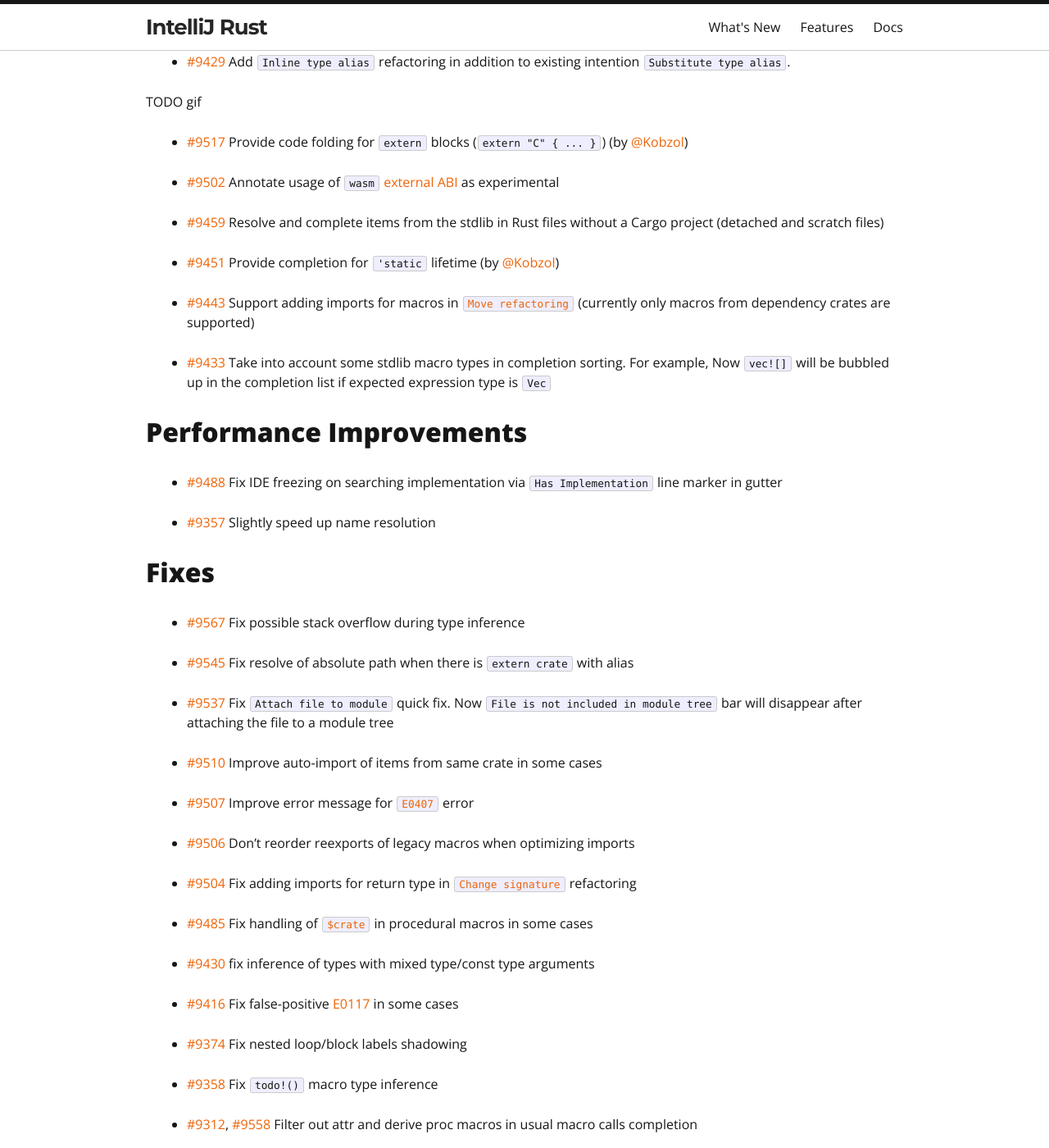
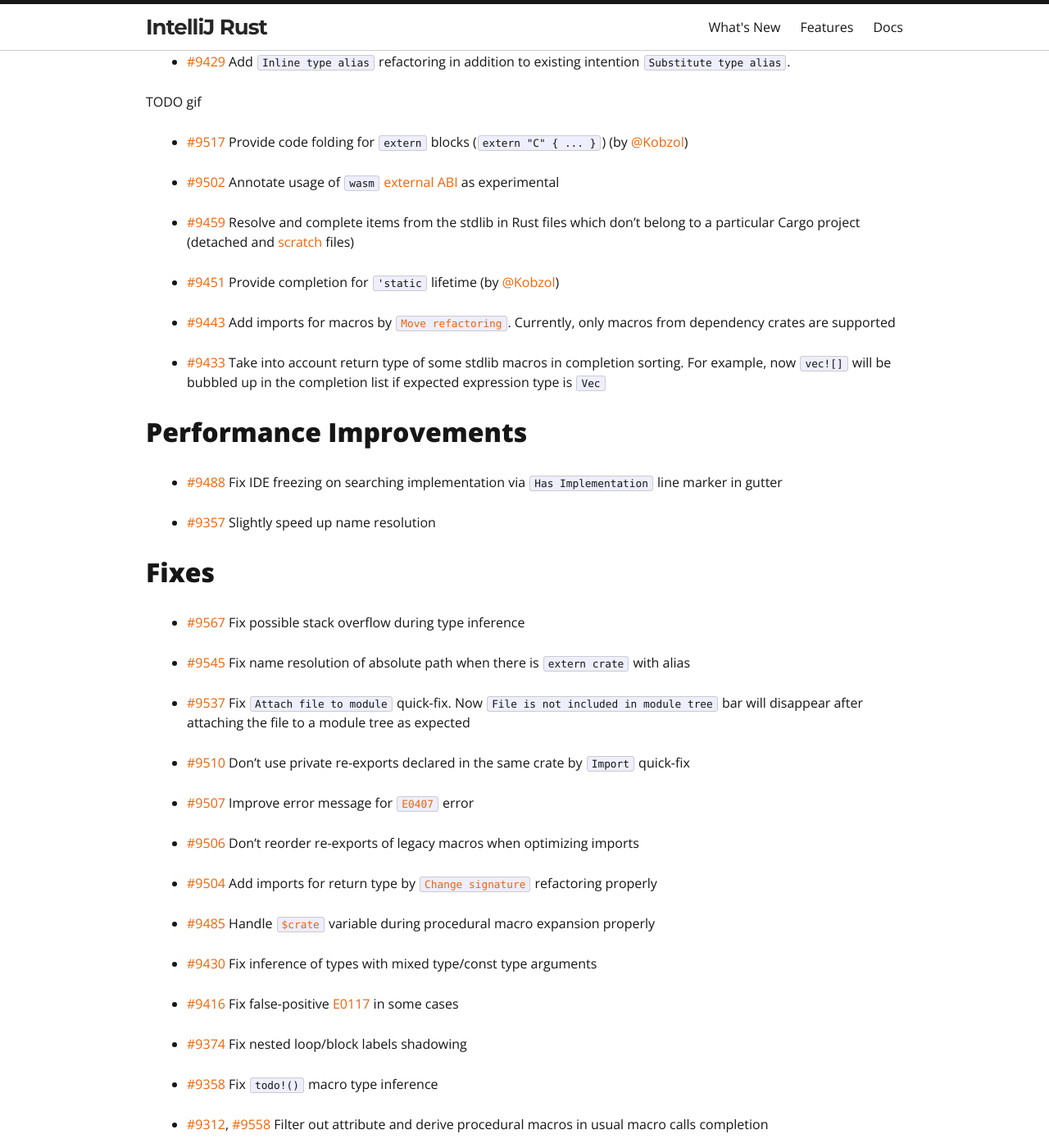
Before and after one commit to intellij-rust/intellij-rust.github.io, a Jekyll site: the page built from _posts/2022-10-24-changelog-181.markdown, in a window 1280 px wide and 1400 px high, scrolled down 616 px. Shown: the whole window at 82% size. Built offline with Jekyll 4.4.1, drawn with Linux system fonts in a browser that asks for light colours; nearby versions of some CDN libraries; some web fonts are replaced; some of the changed text lies outside the part shown.

Commit message:
Apply suggestions from code review
Co-authored-by: Arseniy Pendryak <a.pendryak@yandex.ru>

```diff
--- a/_posts/2022-10-24-changelog-181.markdown
+++ b/_posts/2022-10-24-changelog-181.markdown
@@ -31,15 +31,15 @@
 
 * [#9502] Annotate usage of `wasm` [external ABI] as experimental
 
-* [#9459] Resolve and complete items from the stdlib in Rust files without a Cargo project (detached and scratch files)
+* [#9459] Resolve and complete items from the stdlib in Rust files which don't belong to a particular Cargo project (detached and [scratch](https://www.jetbrains.com/help/idea/scratches.html) files)
 
 * [#9451] Provide completion for `'static` lifetime (by [@Kobzol])
 
-* [#9443] Support adding imports for macros in [`Move refactoring`]
-  (currently only macros from dependency crates are supported)
+* [#9443] Add imports for macros by [`Move refactoring`].
+  Currently, only macros from dependency crates are supported
 
-* [#9433] Take into account some stdlib macro types in completion sorting.
-  For example, Now `vec![]` will be bubbled up in the completion list if expected expression type is `Vec`
+* [#9433] Take into account return type of some stdlib macros in completion sorting.
+  For example, now `vec![]` will be bubbled up in the completion list if expected expression type is `Vec`
 
 ## Performance Improvements
 
@@ -51,22 +51,22 @@
 
 * [#9567] Fix possible stack overflow during type inference
 
-* [#9545] Fix resolve of absolute path when there is `extern crate` with alias
+* [#9545] Fix name resolution of absolute path when there is `extern crate` with alias
 
-* [#9537] Fix `Attach file to module` quick fix. Now `File is not included in module tree` bar will disappear after
-  attaching the file to a module tree
+* [#9537] Fix `Attach file to module` quick-fix. Now `File is not included in module tree` bar will disappear after
+  attaching the file to a module tree as expected
 
-* [#9510] Improve auto-import of items from same crate in some cases
+* [#9510] Don't use private re-exports declared in the same crate by `Import` quick-fix
 
 * [#9507] Improve error message for [`E0407`] error
 
-* [#9506] Don't reorder reexports of legacy macros when optimizing imports
+* [#9506] Don't reorder re-exports of legacy macros when optimizing imports
 
-* [#9504] Fix adding imports for return type in [`Change signature`] refactoring
+* [#9504] Add imports for return type by [`Change signature`] refactoring properly
 
-* [#9485] Fix handling of [`$crate`] in procedural macros in some cases
+* [#9485] Handle [`$crate`] variable during procedural macro expansion properly
 
-* [#9430] fix inference of types with mixed type/const type arguments
+* [#9430] Fix inference of types with mixed type/const type arguments
 
 * [#9416] Fix false-positive [E0117] in some cases
 
@@ -74,9 +74,9 @@
 
 * [#9358] Fix `todo!()` macro type inference
 
-* [#9312], [#9558] Filter out attr and derive proc macros in usual macro calls completion
+* [#9312], [#9558] Filter out attribute and derive procedural macros in usual macro calls completion
 
-* [#9540] Fix proc macro expansion PSI cache invalidation. See issue [#9539] for more details
+* [#9540] Fix procedural macro expansion cache invalidation. See issue [#9539] for more details
 
 ## Internal Improvements
 
```
